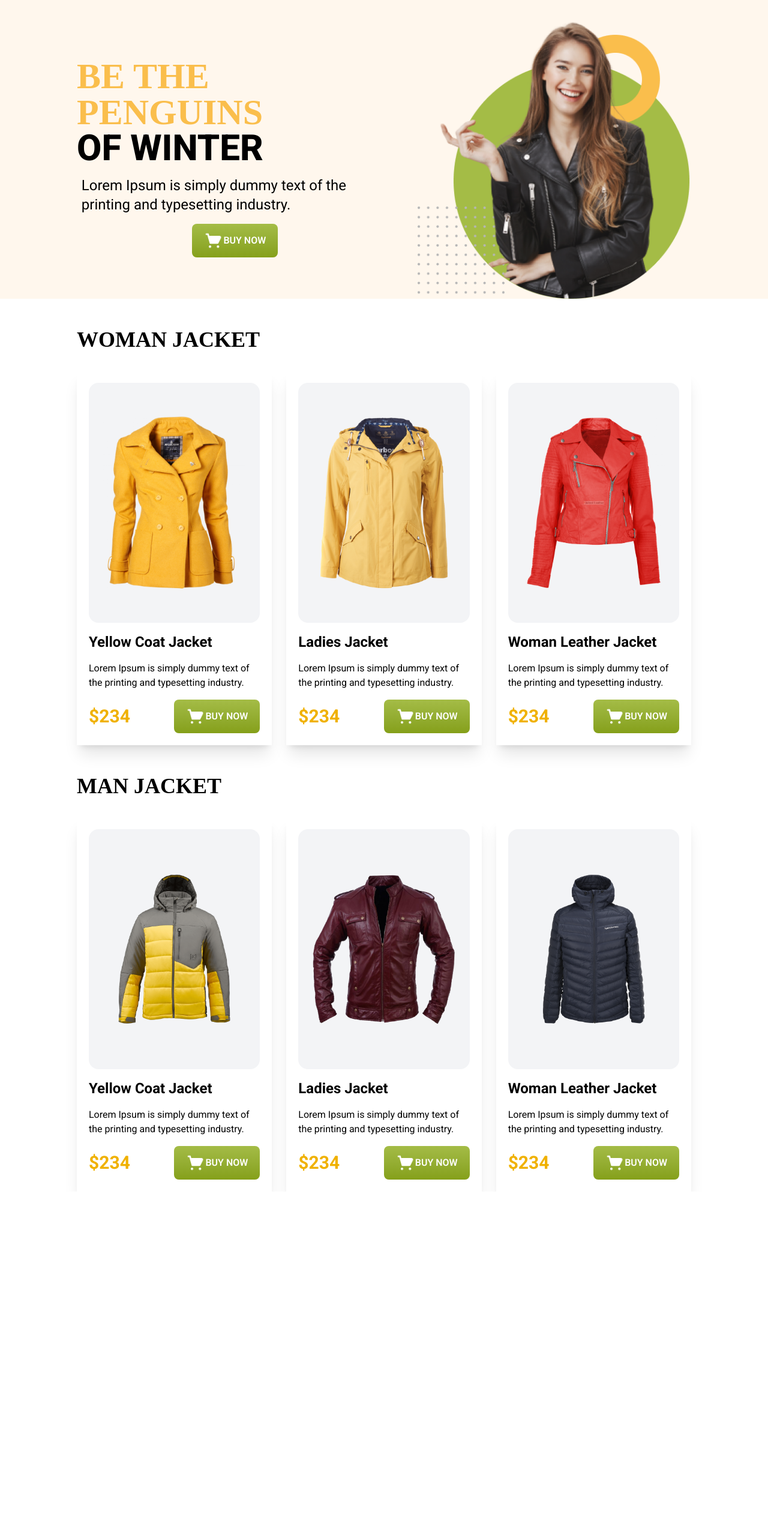
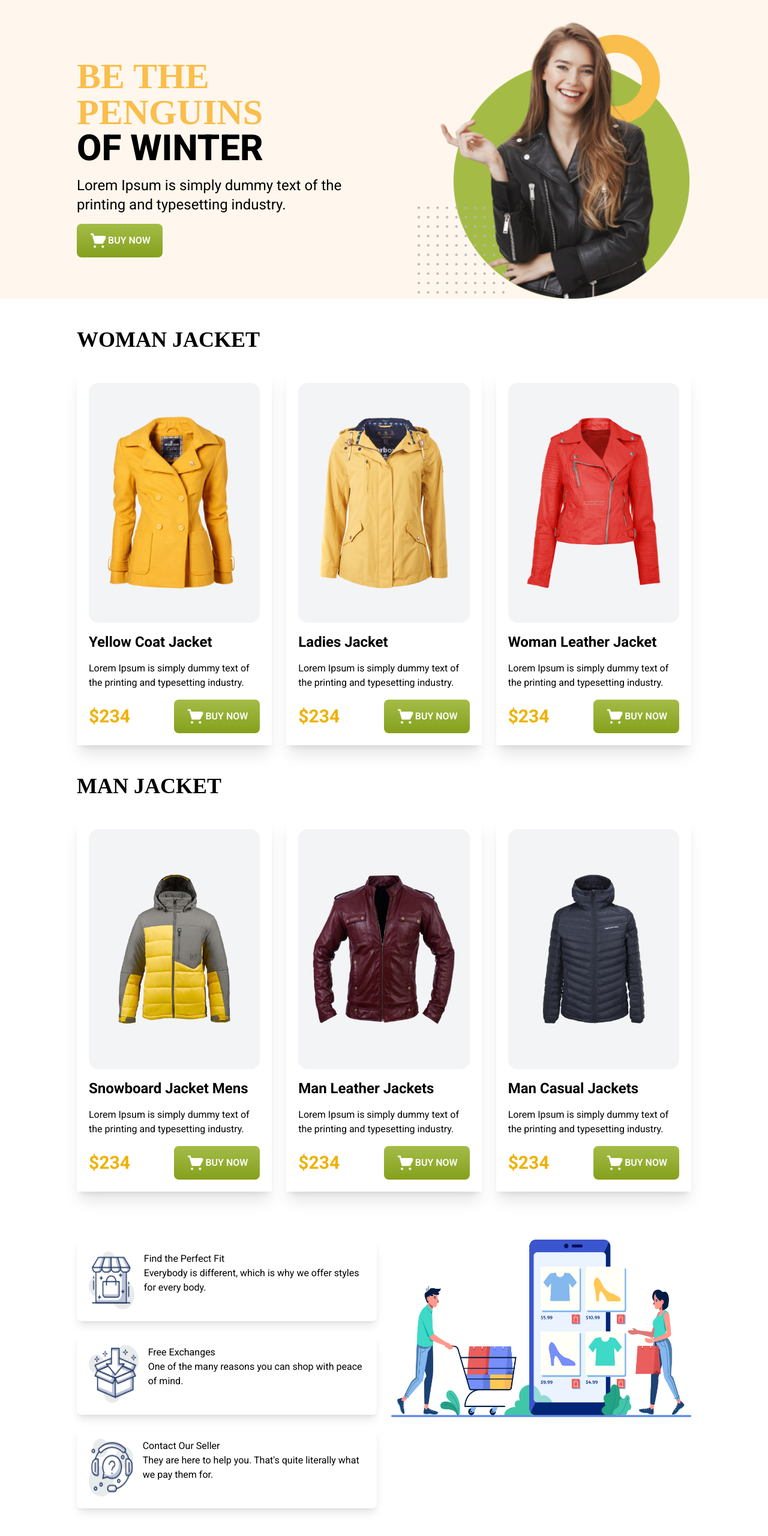
Before and after one commit to rimpakasundi07/Pritizen, a plain HTML site: page index.html in a window 1280 px wide. Shown: the part 76-2636 px from the top of the page at 60% size. Before the commit the page ends 2062 px from the top, so only its background shows below. Drawn offline with nearby package versions, Linux system fonts and the light colour scheme.

Commit message:
responsive full complete

```diff
--- a/index.html
+++ b/index.html
@@ -31,7 +31,7 @@
 
     </div>
 
-    <div>
+    <div class="hidden md:flex ">
         <a class="font-medium mr-12" href="">Home</a>
         <a class="font-medium mr-12"href="">Products</a>
         <a class="font-medium mr-12"href="">About</a>
@@ -47,12 +47,12 @@
       <!-- navbar end here -->
 
 <!-- banner starts here  -->
- <div class=" w-[80%] mx-auto  flex justify-between gap-10">
-    <div class=" flex justify-center items-center flex-col space-y-4">
-        <h1 class="text-6xl uppercase font-extrabold text-[rgb(54, 57, 88)]"><span class="text-[#FABE4C] font-[Bebas-Neue] font-extrabold "> Be the Penguins</span><br>
+ <div class=" w-[80%] mx-auto  flex justify-between gap-10 md:flex-row flex-col ">
+    <div class=" flex justify-center items-start flex-col space-y-4">
+        <h1 class="text-3xl lg:text-6xl uppercase font-extrabold text-[rgb(54, 57, 88)]"><span class="text-[#FABE4C] font-[Bebas-Neue] font-extrabold "> Be the Penguins</span><br>
              of Winter</h1>
         <p class="text-2xl max-w-lg">Lorem Ipsum is simply dummy text of the printing and typesetting industry.</p>
-        <button class="px-5 py-3 bg-linear-to-b from-[#A4BC46] to-[#85A019] rounded-lg  text-white font-semibold uppercase flex items-center">
+        <button class="px-5 py-3 bg-linear-to-b from-[#A4BC46] to-[#85A019] rounded-lg  text-white font-semibold uppercase flex items-center cursor-pointer">
             <img src="./icons/shopping-cart 1.png" class="w-8 h-8" alt="">
             Buy Now</button>
     </div>
@@ -87,7 +87,7 @@
     <div class="flex justify-between  items-center">
         <p class="text-3xl font-bold text-yellow-500">$234</p>
         <button
-            class="px-5 py-3 bg-linear-to-b from-[#A4BC46] to-[#85A019] rounded-lg  text-white font-semibold uppercase flex items-center">
+            class="px-5 py-3 bg-linear-to-b from-[#A4BC46] to-[#85A019] rounded-lg  text-white font-semibold uppercase flex items-center cursor-pointer">
             <img src="./icons/shopping-cart 1.png" class="w-8 h-8" alt="">
             Buy Now</button>
     </div>
@@ -107,7 +107,7 @@
     <div class="flex justify-between  items-center">
         <p class="text-3xl font-bold text-yellow-500">$234</p>
         <button
-            class="px-5 py-3 bg-linear-to-b from-[#A4BC46] to-[#85A019] rounded-lg  text-white font-semibold uppercase flex items-center">
+            class="px-5 py-3 bg-linear-to-b from-[#A4BC46] to-[#85A019] rounded-lg  text-white font-semibold uppercase flex items-center cursor-pointer">
             <img src="./icons/shopping-cart 1.png" class="w-8 h-8" alt="">
             Buy Now</button>
     </div>
@@ -128,7 +128,7 @@
     <div class="flex justify-between  items-center">
         <p class="text-3xl font-bold text-yellow-500">$234</p>
         <button
-            class="px-5 py-3 bg-linear-to-b from-[#A4BC46] to-[#85A019] rounded-lg  text-white font-semibold uppercase flex items-center">
+            class="px-5 py-3 bg-linear-to-b from-[#A4BC46] to-[#85A019] rounded-lg  text-white font-semibold uppercase flex items-center cursor-pointer">
             <img src="./icons/shopping-cart 1.png" class="w-8 h-8" alt="">
             Buy Now</button>
     </div>
@@ -163,13 +163,13 @@
         <img src="images/jacket-4.png" class="w-full h-full object-contain" alt="no-1">
     </div>
 
-    <h4 class="text-2xl font-bold">Yellow Coat Jacket </h4>
+    <h4 class="text-2xl font-bold">Snowboard Jacket Mens </h4>
     <p>Lorem Ipsum is simply dummy text of the printing and typesetting industry.</p>
 
     <div class="flex justify-between  items-center">
         <p class="text-3xl font-bold text-yellow-500">$234</p>
         <button
-            class="px-5 py-3 bg-linear-to-b from-[#A4BC46] to-[#85A019] rounded-lg  text-white font-semibold uppercase flex items-center">
+            class="px-5 py-3 bg-linear-to-b from-[#A4BC46] to-[#85A019] rounded-lg  text-white font-semibold uppercase flex items-center cursor-pointer">
             <img src="./icons/shopping-cart 1.png" class="w-8 h-8" alt="">
             Buy Now</button>
     </div>
@@ -183,13 +183,13 @@
         <img src="images/jacket-5.png" class="w-full h-full object-contain" alt="no-1">
     </div>
 
-    <h4 class="text-2xl font-bold">Ladies Jacket </h4>
+    <h4 class="text-2xl font-bold">Man Leather Jackets </h4>
     <p>Lorem Ipsum is simply dummy text of the printing and typesetting industry.</p>
 
     <div class="flex justify-between  items-center">
         <p class="text-3xl font-bold text-yellow-500">$234</p>
         <button
-            class="px-5 py-3 bg-linear-to-b from-[#A4BC46] to-[#85A019] rounded-lg  text-white font-semibold uppercase flex items-center">
+            class="px-5 py-3 bg-linear-to-b from-[#A4BC46] to-[#85A019] rounded-lg  text-white font-semibold uppercase flex items-center cursor-pointer">
             <img src="./icons/shopping-cart 1.png" class="w-8 h-8" alt="">
             Buy Now</button>
     </div>
@@ -204,24 +204,73 @@
         <img src="images/jacket-6.png" class="w-full h-full object-contain" alt="no-1">
     </div>
 
-    <h4 class="text-2xl font-bold">Woman Leather Jacket</h4>
+    <h4 class="text-2xl font-bold">Man Casual Jackets</h4>
     <p>Lorem Ipsum is simply dummy text of the printing and typesetting industry.</p>
 
     <div class="flex justify-between  items-center">
         <p class="text-3xl font-bold text-yellow-500">$234</p>
         <button
-            class="px-5 py-3 bg-linear-to-b from-[#A4BC46] to-[#85A019] rounded-lg  text-white font-semibold uppercase flex items-center">
+            class="px-5 py-3 bg-linear-to-b from-[#A4BC46] to-[#85A019] rounded-lg  text-white font-semibold uppercase flex items-center cursor-pointer">
             <img src="./icons/shopping-cart 1.png" class="w-8 h-8" alt="">
             Buy Now</button>
     </div>
 
 </div>
 
-
     </div>
 
 </div>
- <!--woman  jacket cards end -->
+ <!--man  jacket cards end -->
+
+
+
+ <!-- parent div -->
+ <div class="grid grid-cols-1 md:grid-cols-2 gap-6 my-20 w-[80%] mx-auto ">
+    <!-- child 1 div -->
+<div class="space-y-5">
+     <!-- no1 -->
+      <div class="gap-4 flex shadow-lg rounded-lg p-5 ">
+        <div><img src="icons/house.png" class="h-24 w-24" alt="shop">
+        </div>
+        <div>
+            <h2>Find the Perfect Fit</h2>
+        <p>Everybody is different, which is why we offer styles for every body.</p>
+
+        </div>
+
+
+      </div>
+
+      <!-- no 2 -->
+       <div class="gap-4 flex shadow-lg rounded-lg p-5 ">
+        <div><img src="icons/box.png" class="h-24 w-24" alt="box">
+
+        </div>
+        <div> <h2>Free Exchanges</h2>
+        <p>One of the many reasons you can shop with peace of mind.</p></div>
+
+       </div>
+
+       <!-- no 3 -->
+        <div class="gap-4 flex  shadow-lg rounded-lg p-5  ">
+            <div><img src="icons/question.png" class="h-24 w-24" alt="quetion">
+
+            </div>
+            <div> <h2>Contact Our Seller</h2>
+            <p>They are here to help you. That's quite literally what we pay them for.</p></div>
+
+        </div>
+
+</div>
+
+<!-- child 2 div -->
+<div>
+    <img src="images/shopping.png"  alt="Shoping">
+
+</div>
+
+
+ </div>
 
 
 
```
